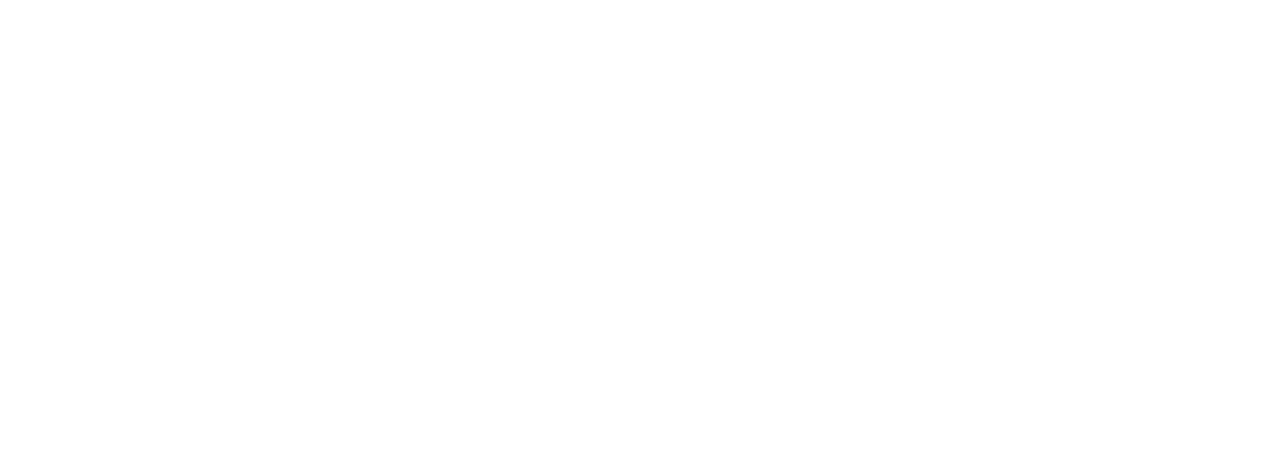
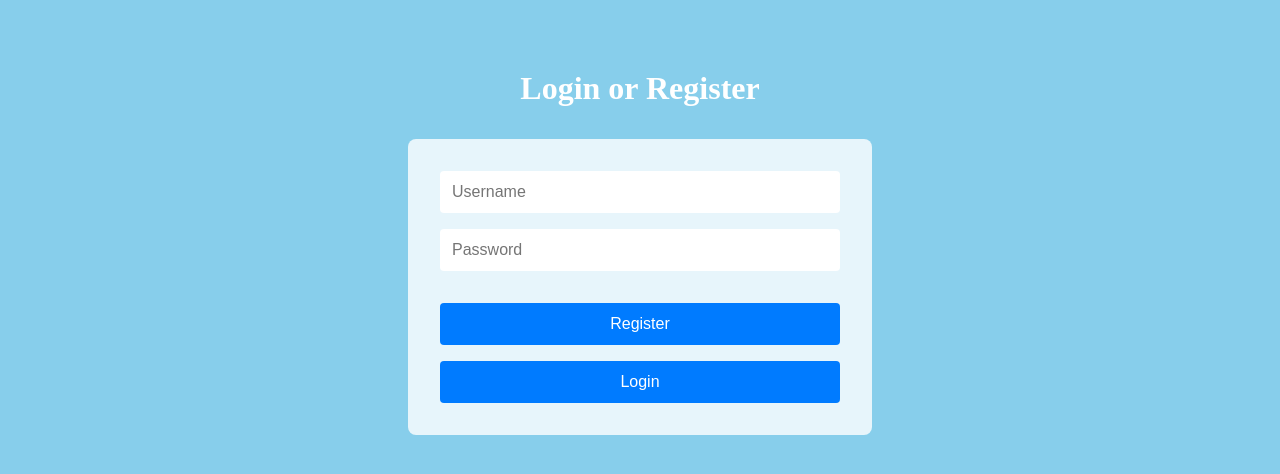
Before and after one commit to rkBekzat/Money-Management, a SvelteKit app: page /login in a window 1280 px wide. Before the commit this address had no page. Shown: the part 238-712 px from the top of the page. Built offline with nearby package versions, Linux system fonts and the light colour scheme.

Commit message:
Login page is added to main

```diff
--- /dev/null
+++ b/src/routes/login/+page.svelte
@@ -0,0 +1,70 @@
+<script lang="ts">
+	import type { ActionData } from './$types';
+	export let form: ActionData;
+</script>
+
+<style>
+	.container {
+        background-color: skyblue;
+		background-size: cover;
+		color: #fff;
+		display: flex;
+		flex-direction: column;
+		height: 100vh;
+		justify-content: center;
+		align-items: center;
+		padding: 1rem;
+	}
+	form {
+		background-color: rgba(255, 255, 255, 0.8);
+		border-radius: 0.5rem;
+		display: flex;
+		flex-direction: column;
+		padding: 2rem;
+		width: 100%;
+		max-width: 400px;
+	}
+	h1 {
+		font-size: 2rem;
+		margin-bottom: 2rem;
+		text-align: center;
+	}
+	input {
+		border-radius: 0.25rem;
+		border: none;
+		font-size: 1rem;
+		margin-bottom: 1rem;
+		padding: 0.75rem;
+	}
+	button {
+		background-color: #007bff;
+		border: none;
+		border-radius: 0.25rem;
+		color: #fff;
+		cursor: pointer;
+		font-size: 1rem;
+		margin-top: 1rem;
+		padding: 0.75rem;
+	}
+	button:hover {
+		background-color: #0062cc;
+	}
+	.has-text-danger {
+		color: #dc3545;
+		font-size: 0.875rem;
+		margin-top: 0.5rem;
+	}
+</style>
+
+<div class="container">
+	<h1>Login or Register</h1>
+	<form method="post">
+		<input type="text" placeholder="Username" name="username" required />
+		<input type="password" placeholder="Password" name="password" required />
+		{#if form?.errorMessage}
+			<div class="has-text-danger">{form.errorMessage}</div>
+		{/if}
+		<button type="submit" formaction="?/register">Register</button>
+		<button class="is-primary" type="submit" formaction="?/login">Login</button>
+	</form>
+</div>
```
